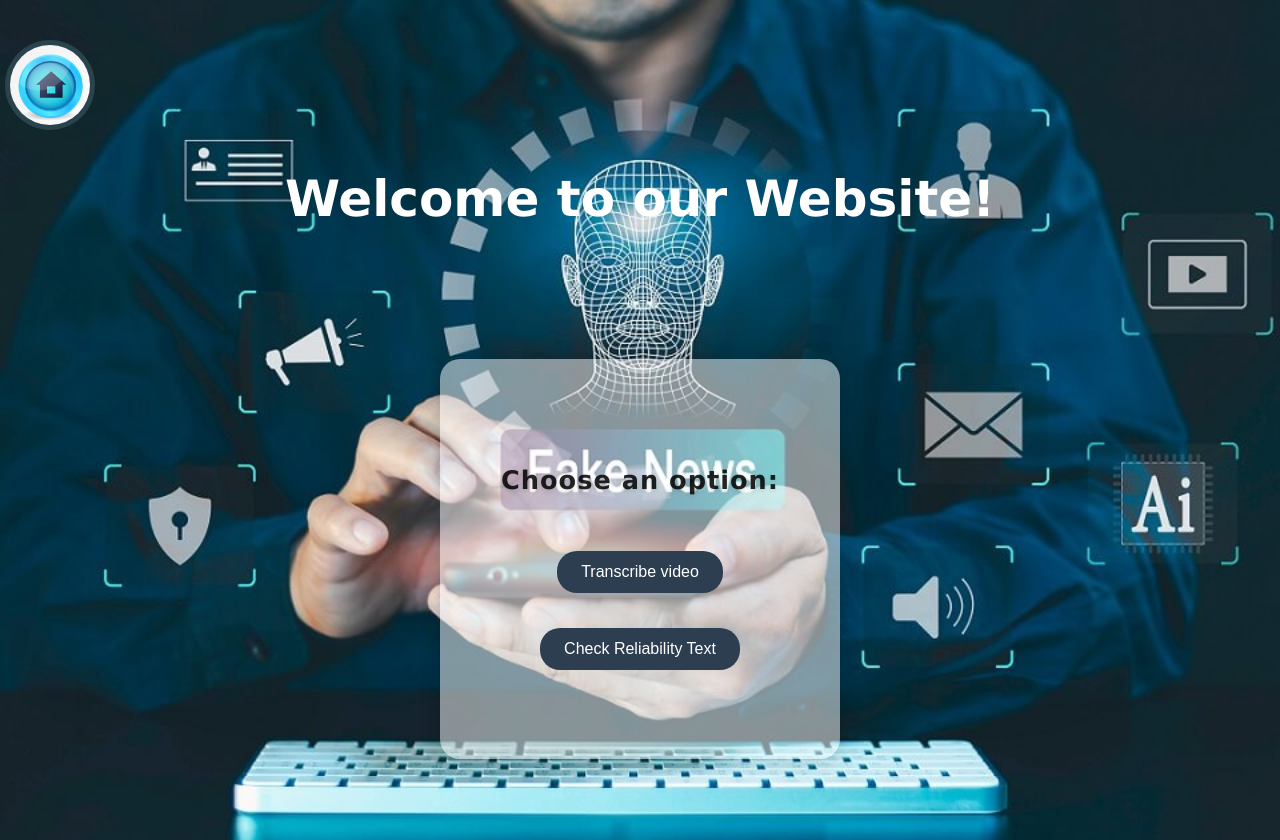
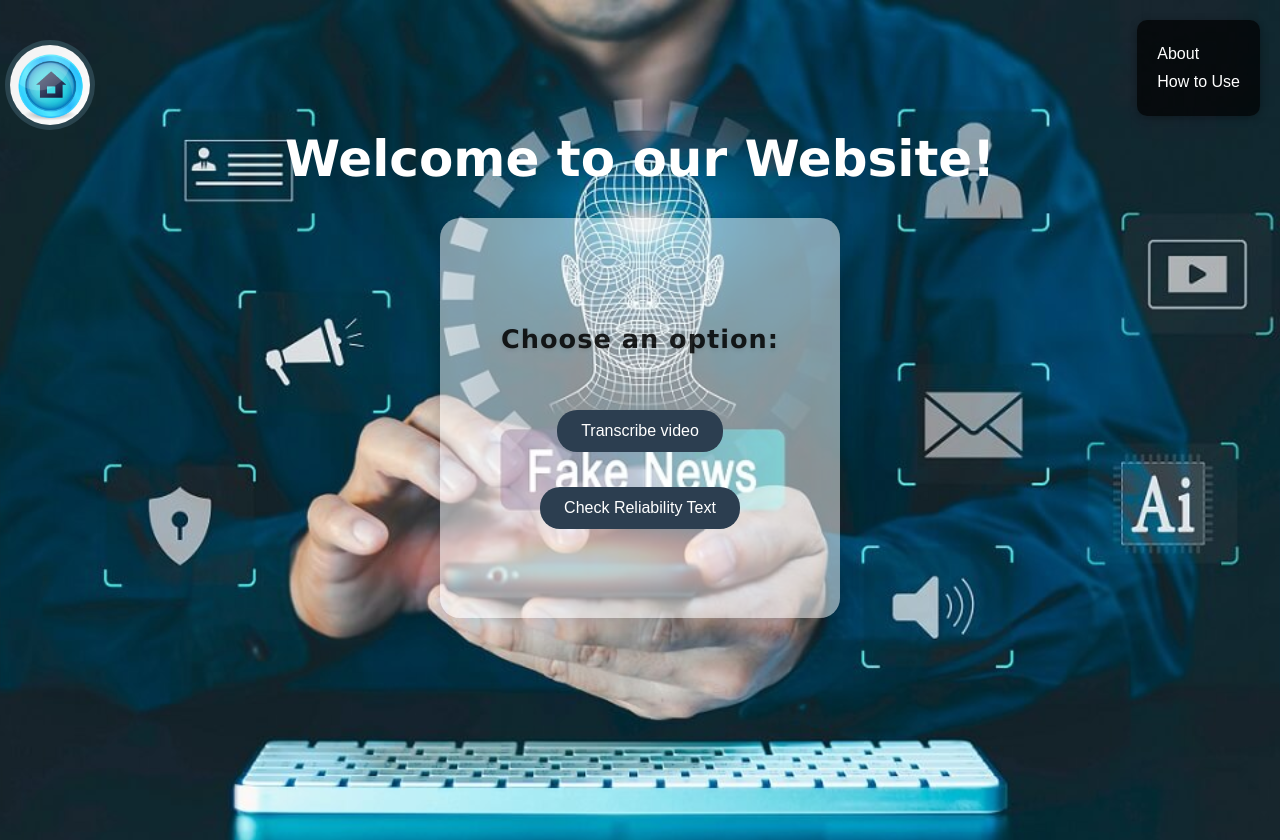
Before and after one commit to GALANDYONATAN/FakenewsProject, a Flask app: page /index in a window 1280 px wide. Run offline with Flask 3, Linux system fonts and the light colour scheme; parts of the project's set-up code (start-up, migrations or seed data) failed here and were passed over.

Commit message:
commit new changes

```diff
--- a/project/app.py
+++ b/project/app.py
@@ -45,6 +45,21 @@
 @app.route("/presentation")
 def presentation():
     return render_template("presentation.html")
+
+
+@app.route("/about")
+def about():
+    return render_template("about.html")
+
+@app.route("/howto")
+def howto():
+    return render_template("howto.html")
+
+
+
+
+
+
 
 @app.route('/send', methods=['POST'])
 def send():
--- a/project/static/css/index.css
+++ b/project/static/css/index.css
@@ -36,6 +36,7 @@
   flex-direction: column; /* אחד מתחת לשני */
   justify-content: center;
   gap: 35px;
+  margin-top:-60px;
 
 
 }
@@ -143,9 +144,42 @@
 
 .title{
   color:white;
-  margin-top: 0px;   /* מוריד את הכותרת למטה */
+  margin-top: -40px;   /* מוריד את הכותרת למטה */
   text-align: center; /* מוודא שהיא במרכז */
  font-size: 50px;
  font-family: Verdana;
  font-weight: bold;
 }
+
+
+.sidebar {
+  position: fixed;        /* נשאר תמיד במקום */
+  top: 20px;              /* 20px מהחלק העליון */
+  right: 20px;            /* 20px מהצד הימני */
+  background: rgba(0, 0, 0, 0.7);
+  padding: 15px 20px;
+  border-radius: 10px;
+  box-shadow: 0 2px 8px rgba(0,0,0,0.3);
+}
+
+.sidebar ul {
+  list-style: none;
+  margin: 0;
+  padding: 0;
+}
+
+.sidebar li {
+  margin: 10px 0;   /* רווח בין לינקים בטור */
+}
+
+.sidebar a {
+  color: white;
+  text-decoration: none;
+  font-size: 16px;
+  transition: 0.3s;
+  display: block;   /* כל לינק שורה שלמה */
+}
+
+.sidebar a:hover {
+  color: #00bfff;
+}
--- a/project/templates/index.html
+++ b/project/templates/index.html
@@ -8,7 +8,12 @@
 </head>
 
 
-
+<nav class="sidebar">
+  <ul>
+    <li><a href="{{ url_for('about') }}">About</a></li>
+    <li><a href="{{ url_for('howto') }}">How to Use</a></li>
+  </ul>
+</nav>
 <body>
 
 
@@ -29,4 +34,6 @@
   </div>
 
 </body>
+
+
 </html>
```
Also changed, not shown: project/local_app.py (+8 -0 lines), project/static/css/home.css (+18 -3 lines), project/templates/home.html (+5 -3 lines), project/templates/about.html (added), project/templates/howto.html (added).
